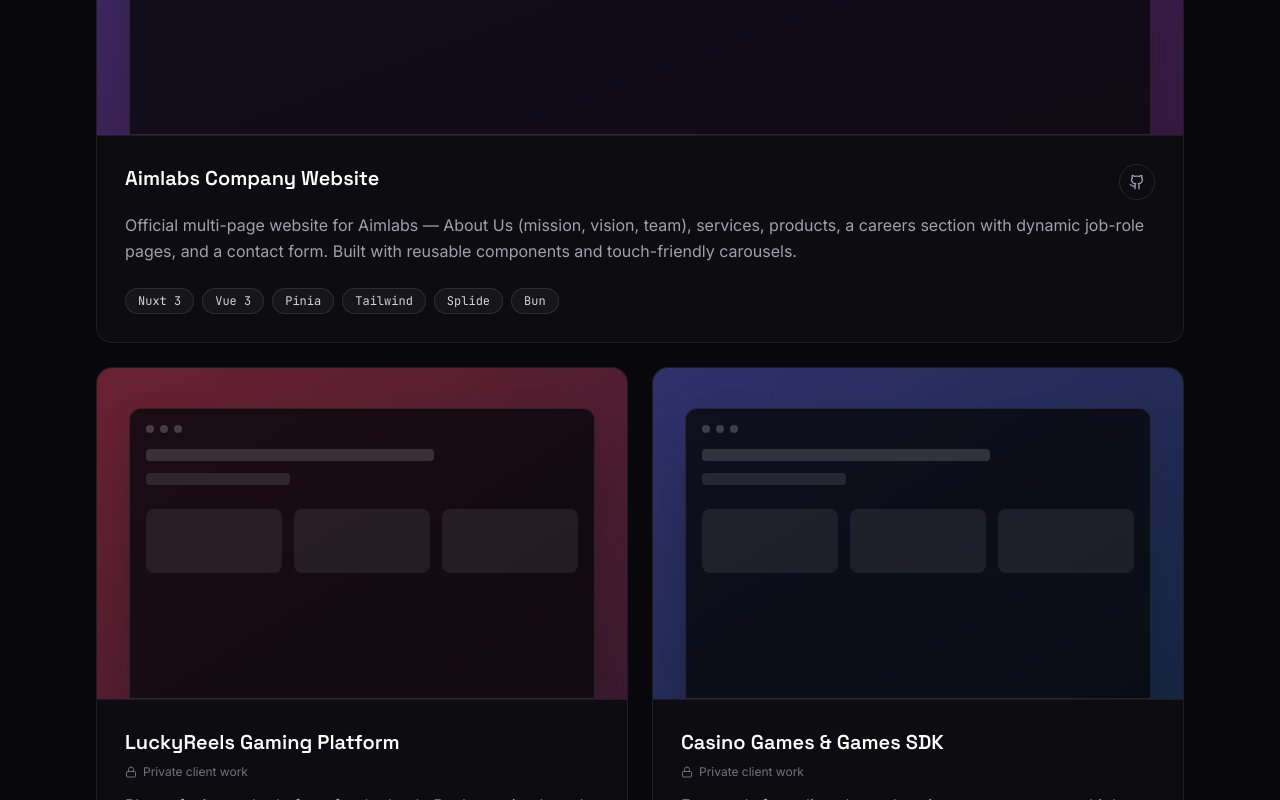
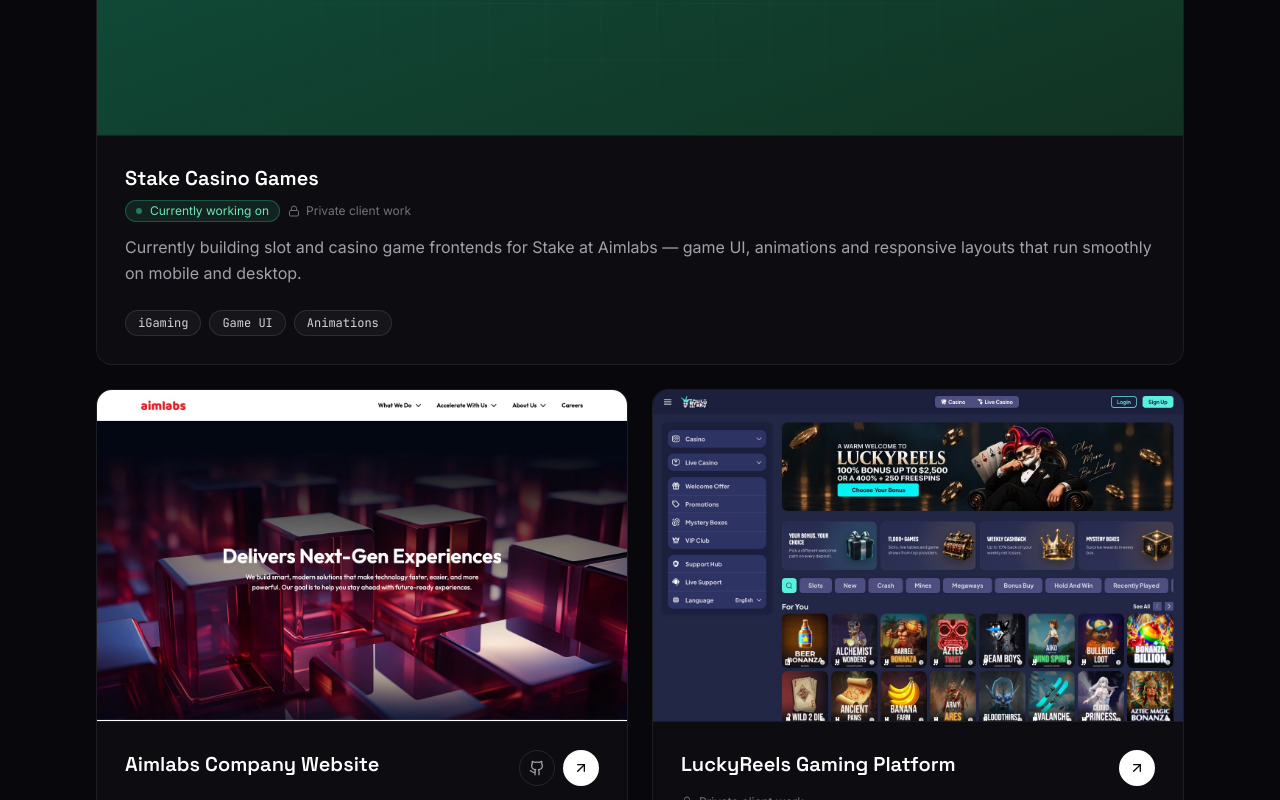
Before and after one commit to udayaa11/uday-portfolio, a Nuxt app: page / in a window 1280 px wide. Shown: the part 3280-4080 px from the top of the page. Built offline with nearby package versions, Linux system fonts and the light colour scheme.

Commit message:
Projects: Stake as current work, real screenshots, icon covers
Co-Authored-By: Claude Opus 5.5 <noreply@anthropic.com>

```diff
--- a/components/ProjectsSection.vue
+++ b/components/ProjectsSection.vue
@@ -1,6 +1,12 @@
 <script setup lang="ts">
-import { ArrowUpRight, Github, Lock } from 'lucide-vue-next'
+import { ArrowUpRight, CodeXml, Coins, Dices, Gamepad2, Github, Handshake, Lock, UserRound } from 'lucide-vue-next'
 import { projects, profile } from '~/data/portfolio'
+
+const icons = { CodeXml, Coins, Dices, Gamepad2, Handshake, UserRound } as const
+
+// First project is featured full-width; the last one also goes full-width
+// if it would otherwise sit alone on its row.
+const isWide = (i: number) => i === 0 || (i === projects.length - 1 && projects.length % 2 === 0)
 </script>
 
 <template>
@@ -23,29 +29,26 @@ import { projects, profile } from '~/data/portfolio'
           :key="p.title"
           v-reveal="i === 0 ? 0 : ((i + 1) % 2) * 120"
           class="card card-hover group flex flex-col overflow-hidden"
-          :class="i === 0 && 'md:col-span-2'"
+          :class="isWide(i) && 'md:col-span-2'"
         >
           <!-- preview -->
-          <div class="relative aspect-[16/10] overflow-hidden border-b border-white/[0.06] bg-ink-900" :class="i === 0 && 'md:aspect-[21/8]'">
+          <div class="relative aspect-[16/10] overflow-hidden border-b border-white/[0.06] bg-ink-900" :class="isWide(i) && 'md:aspect-[21/8]'">
             <img
               v-if="p.image"
               :src="p.image"
               :alt="`${p.title} screenshot`"
               loading="lazy"
-              class="h-full w-full object-cover transition duration-700 group-hover:scale-105"
+              class="h-full w-full object-cover object-top transition duration-700 group-hover:scale-105"
             />
             <div v-else class="absolute inset-0 bg-gradient-to-br" :class="p.accent">
-              <!-- mock browser UI as placeholder -->
-              <div class="absolute inset-x-8 bottom-0 top-10 rounded-t-xl border border-white/10 bg-ink-950/80 p-4 shadow-2xl transition duration-500 group-hover:-translate-y-2">
-                <div class="mb-4 flex gap-1.5">
-                  <span class="h-2 w-2 rounded-full bg-white/20" /><span class="h-2 w-2 rounded-full bg-white/20" /><span class="h-2 w-2 rounded-full bg-white/20" />
-                </div>
-                <div class="mb-3 h-3 w-2/3 rounded bg-white/15" />
-                <div class="mb-6 h-3 w-1/3 rounded bg-white/10" />
-                <div class="grid grid-cols-3 gap-3">
-                  <div class="h-16 rounded-lg bg-white/[0.07]" />
-                  <div class="h-16 rounded-lg bg-white/[0.07]" />
-                  <div class="h-16 rounded-lg bg-white/[0.07]" />
+              <!-- drawn cover for projects without a public screenshot -->
+              <div class="grid-bg absolute inset-0 opacity-60" />
+              <div class="absolute inset-0 grid place-items-center">
+                <div class="flex flex-col items-center gap-5 transition duration-500 group-hover:-translate-y-1.5">
+                  <div class="grid h-20 w-20 place-items-center rounded-2xl border border-white/15 bg-white/10 text-white shadow-2xl backdrop-blur-md transition duration-500 group-hover:rotate-6 group-hover:scale-110">
+                    <component :is="icons[p.icon as keyof typeof icons] ?? CodeXml" :size="36" :stroke-width="1.5" />
+                  </div>
+                  <span class="font-display text-lg font-semibold tracking-tight text-white/90 sm:text-2xl">{{ p.title }}</span>
                 </div>
               </div>
             </div>
@@ -59,9 +62,14 @@ import { projects, profile } from '~/data/portfolio'
                 <a v-if="p.live" :href="p.live" target="_blank" rel="noopener" aria-label="Live site" class="grid h-9 w-9 place-items-center rounded-full bg-white text-ink-950 transition hover:rotate-45"><ArrowUpRight :size="16" /></a>
               </div>
             </div>
-            <p v-if="p.private" class="mt-2 inline-flex items-center gap-1.5 text-xs text-zinc-500">
-              <Lock :size="12" /> Private client work
-            </p>
+            <div v-if="p.current || p.private" class="mt-2 flex flex-wrap items-center gap-2">
+              <span v-if="p.current" class="inline-flex items-center gap-2 rounded-full border border-emerald-400/30 bg-emerald-400/10 px-2.5 py-0.5 text-xs text-emerald-300">
+                <span class="h-1.5 w-1.5 animate-pulse rounded-full bg-emerald-400" /> Currently working on
+              </span>
+              <span v-if="p.private" class="inline-flex items-center gap-1.5 text-xs text-zinc-500">
+                <Lock :size="12" /> Private client work
+              </span>
+            </div>
             <p class="mt-3 flex-1 leading-relaxed text-zinc-400">{{ p.description }}</p>
             <ul class="mt-6 flex flex-wrap gap-2">
               <li v-for="t in p.tags" :key="t" class="chip">{{ t }}</li>
--- a/data/portfolio.ts
+++ b/data/portfolio.ts
@@ -64,31 +64,48 @@ export const skills = [
 ]
 
 // Real projects from github.com/udayaa11. `image` is optional — drop a
-// screenshot into /public/projects/ and set e.g. image: 'projects/aimlabs.png' (no leading slash)
+// screenshot into /public/projects/ and set e.g. image: 'projects/aimlabs.jpg' (no leading slash).
+// Without an image, a cover is drawn using `icon` (a name from components/ProjectsSection.vue).
 export const projects = [
   {
+    title: 'Stake Casino Games',
+    icon: 'Dices',
+    description:
+      'Currently building slot and casino game frontends for Stake at Aimlabs — game UI, animations and responsive layouts that run smoothly on mobile and desktop.', // TODO: confirm / add what you built
+    tags: ['iGaming', 'Game UI', 'Animations'], // TODO: real tech stack
+    live: '',
+    code: '',
+    image: '',
+    private: true,
+    current: true,
+    accent: 'from-emerald-500/40 to-green-500/20',
+  },
+  {
     title: 'Aimlabs Company Website',
+    icon: 'CodeXml',
     description:
       'Official multi-page website for Aimlabs — About Us (mission, vision, team), services, products, a careers section with dynamic job-role pages, and a contact form. Built with reusable components and touch-friendly carousels.',
     tags: ['Nuxt 3', 'Vue 3', 'Pinia', 'Tailwind', 'Splide', 'Bun'],
-    live: '', // TODO: add the live URL if it's public
+    live: 'https://www.aimlabs.in',
     code: 'https://github.com/udayaa11/aimlabs-website',
-    image: '',
+    image: 'projects/aimlabs.jpg',
     accent: 'from-violet-500/40 to-fuchsia-500/20',
   },
   {
     title: 'LuckyReels Gaming Platform',
+    icon: 'Coins',
     description:
       'Player-facing web platform for the LuckyReels gaming brand — game lobby, responsive layouts and UI built to stay smooth on mobile and desktop.', // TODO: confirm / add what you built
     tags: ['iGaming', 'Web app', 'Responsive UI'], // TODO: real tech stack
-    live: '', // TODO: live URL if public
+    live: 'https://luckyreels.com',
     code: '',
-    image: '',
+    image: 'projects/luckyreels.jpg',
     private: true,
     accent: 'from-rose-500/40 to-pink-500/20',
   },
   {
     title: 'Casino Games & Games SDK',
+    icon: 'Gamepad2',
     description:
       'Frontends for online slot and casino games across multiple gaming brands, plus work on a shared games SDK used to build and ship new titles faster.', // TODO: confirm / add details
     tags: ['iGaming', 'Game UI', 'SDK'], // TODO: real tech stack
@@ -100,6 +117,7 @@ export const projects = [
   },
   {
     title: 'Affiliate Program Platform',
+    icon: 'Handshake',
     description:
       'Marketing site for an affiliate program — commission plans, partner brands, supported platforms, testimonials, news, a support hub and FAQ, with a responsive sidebar navigation for mobile.',
     tags: ['Nuxt 3', 'Vue 3', 'Pinia', 'Tailwind', 'Splide'],
@@ -110,6 +128,7 @@ export const projects = [
   },
   {
     title: 'Personal Portfolio v1',
+    icon: 'UserRound',
     description:
       'My earlier personal portfolio built with Nuxt and Tailwind, deployed on Vercel — the starting point for the site you are looking at now.',
     tags: ['Nuxt 3', 'Tailwind', 'Vercel'],
@@ -157,7 +176,7 @@ export const experience = [
     company: 'Aimlabs Private Limited',
     period: '4+ years · Present', // TODO: e.g. 'Jun 2022 — Present' once you confirm the start month
     description:
-      "Building production frontends across Aimlabs' products and client platforms — the official company website, iGaming platforms such as LuckyReels, online slot and casino game frontends, a shared games SDK, affiliate portals and internal product UIs.",
+      "Building production frontends across Aimlabs' products and client platforms — currently slot and casino games for Stake, plus the official company website, iGaming platforms such as LuckyReels, online slot and casino game frontends, a shared games SDK, affiliate portals and internal product UIs.",
     tags: ['Vue 3', 'Nuxt 3', 'Svelte', 'TypeScript', 'Tailwind', 'Pinia'],
   },
 ]
```
Also changed, not shown: public/projects/aimlabs.jpg (added), public/projects/luckyreels.jpg (added).
